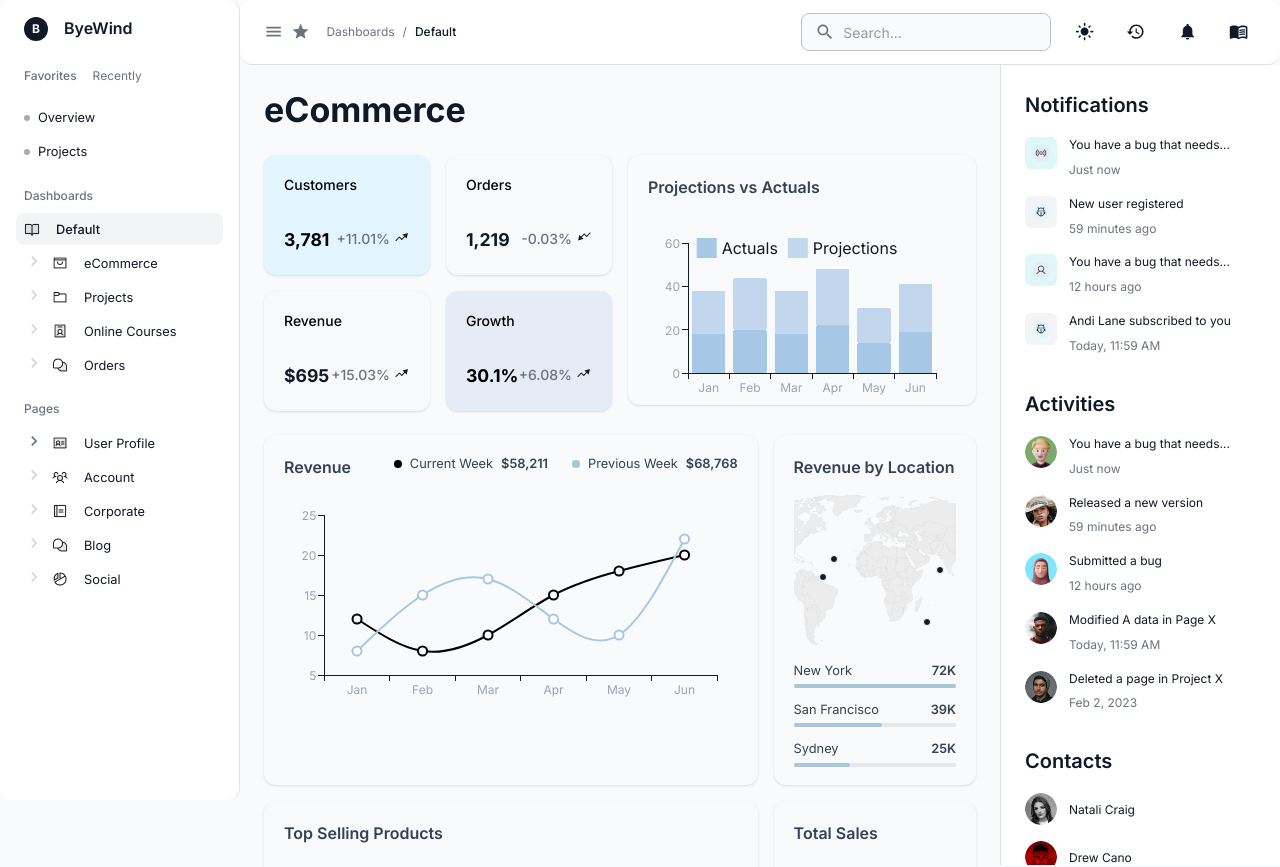
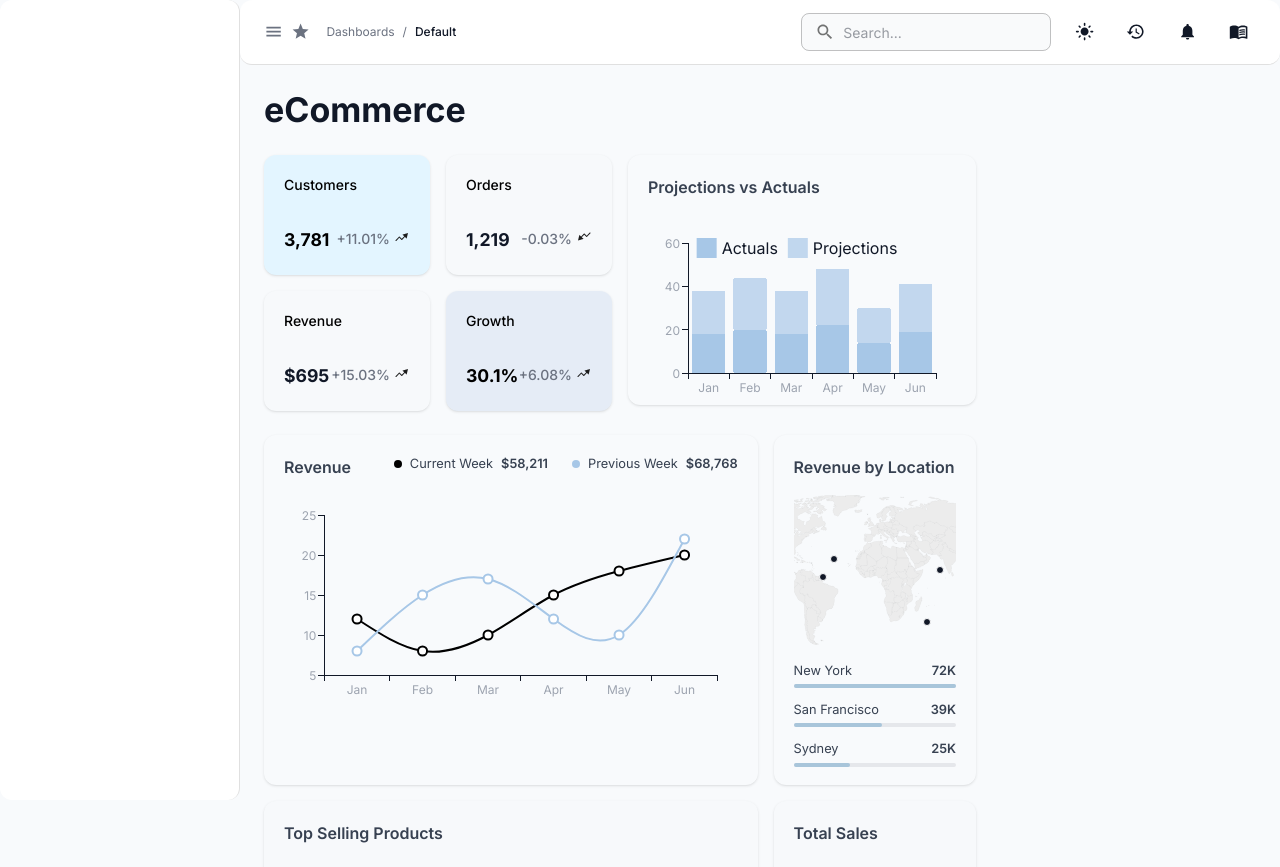
Before and after one commit to Sandeep1908/juspay-assignment, a React (Create React App) app: page / in a window 1280 px wide. Shown: the top 867 px of the page. Built offline with nearby package versions, Linux system fonts and the light colour scheme.

Commit message:
add more fade in animation on rightbar and leftsidebar

```diff
--- a/src/components/OrderList.js
+++ b/src/components/OrderList.js
@@ -224,7 +224,7 @@ const OrderList = () => {
           <Box sx={{
             display: 'grid',
             gridTemplateColumns: '60px 1fr 1fr 1fr 1fr 1fr 1fr',
-            py: 2,
+            // py: 2,
             px: { xs: 2, sm: 3 },
             backgroundColor: darkMode ? '#2d2d2d' : 'white',
             borderBottom: darkMode ? '1px solid #404040' : '1px solid #f3f4f6',
@@ -357,7 +357,7 @@ const OrderList = () => {
               sx={{
                 display: 'grid',
                 gridTemplateColumns: '60px 1fr 1fr 1fr 1fr 1fr 1fr',
-                py: 2.5,
+                py: 1.5,
                 px: { xs: 2, sm: 3 },
                 alignItems: 'center',
                 borderBottom: index < paginatedOrders.length - 1 ? (darkMode ? '1px solid #404040' : '1px solid #f3f4f6') : 'none',
--- a/src/components/RightSidebar.js
+++ b/src/components/RightSidebar.js
@@ -97,11 +97,12 @@ const commonTextStyle = {
   color: 'text.primary',
   mb: 0.5,
   lineHeight: 1.4,
+  fontSize:12
 };
 
 const timeTextStyle = {
   color: 'text.secondary',
-  fontSize: '0.75rem',
+  fontSize: '0.59rem',
 };
 
 const RightSidebar = () => {
@@ -121,16 +122,49 @@ const RightSidebar = () => {
         overflowY: 'auto',
         p: { xs: 2, sm: 3 },
         display: { xs: 'none', lg: 'block' },
+        animation: 'slideInRight 0.6s ease-out',
+        '@keyframes slideInRight': {
+          '0%': { transform: 'translateX(100%)', opacity: 0 },
+          '100%': { transform: 'translateX(0)', opacity: 1 },
+        },
       }}
     >
       {/* Notifications Section */}
-      <Typography variant="h6" sx={{ fontWeight: 600, mb: { xs: 1.5, sm: 2 }, color: 'text.primary', fontSize: { xs: '1rem', sm: '1.25rem' } }}>
+      <Typography
+        variant="h6"
+        sx={{
+          fontWeight: 600,
+          mb: { xs: 1.5, sm: 2 },
+          color: 'text.primary',
+          fontSize: { xs: '1rem', sm: '1.25rem' },
+          animation: 'fadeInUp 0.8s ease-out 0.2s both',
+          '@keyframes fadeInUp': {
+            '0%': { transform: 'translateY(20px)', opacity: 0 },
+            '100%': { transform: 'translateY(0)', opacity: 1 },
+          },
+        }}
+      >
         Notifications
       </Typography>
 
       <List sx={{ p: 0, mb: { xs: 3, sm: 4 } }}>
         {NOTIFICATIONS.map((notification, index) => (
-          <ListItem key={index} sx={{ p: 0, mb: 2 }}>
+          <ListItem
+            key={index}
+            sx={{
+              p: 0,
+              mb: 2,
+              animation: `fadeInUp 0.6s ease-out ${0.3 + index * 0.1}s both`,
+              '&:hover': {
+                transform: 'translateX(5px)',
+                transition: 'transform 0.2s ease',
+              },
+              '@keyframes fadeInUp': {
+                '0%': { transform: 'translateY(20px)', opacity: 0 },
+                '100%': { transform: 'translateY(0)', opacity: 1 },
+              },
+            }}
+          >
             <Box sx={{ display: 'flex', alignItems: 'flex-start', gap: 1.5, width: '100%' }}>
               <Box
                 sx={{
@@ -160,13 +194,33 @@ const RightSidebar = () => {
       </List>
 
       {/* Activities Section */}
-      <Typography variant="h6" sx={{ fontWeight: 600, mb: { xs: 1.5, sm: 2 }, color: 'text.primary', fontSize: { xs: '1rem', sm: '1.25rem' } }}>
+      <Typography
+        variant="h6"
+        sx={{
+          fontWeight: 600,
+          mb: { xs: 1.5, sm: 2 },
+          color: 'text.primary',
+          fontSize: { xs: '1rem', sm: '1.25rem' },
+          animation: 'fadeInUp 0.8s ease-out 0.8s both',
+        }}
+      >
         Activities
       </Typography>
 
       <List sx={{ p: 0, mb: { xs: 3, sm: 4 } }}>
         {ACTIVITIES.map((activity, index) => (
-          <ListItem key={index} sx={{ p: 0, mb: 2 }}>
+          <ListItem
+            key={index}
+            sx={{
+              p: 0,
+              mb: 2,
+              animation: `fadeInUp 0.6s ease-out ${0.9 + index * 0.1}s both`,
+              '&:hover': {
+                transform: 'translateX(5px)',
+                transition: 'transform 0.2s ease',
+              },
+            }}
+          >
             <Box sx={{ display: 'flex', alignItems: 'flex-start', gap: 1.5, width: '100%' }}>
               <Avatar
                 src={activity.avatar}
@@ -189,13 +243,33 @@ const RightSidebar = () => {
       </List>
 
       {/* Contacts Section */}
-      <Typography variant="h6" sx={{ fontWeight: 600, mb: { xs: 1.5, sm: 2 }, color: 'text.primary', fontSize: { xs: '1rem', sm: '1.25rem' } }}>
+      <Typography
+        variant="h6"
+        sx={{
+          fontWeight: 600,
+          mb: { xs: 1.5, sm: 2 },
+          color: 'text.primary',
+          fontSize: { xs: '1rem', sm: '1.25rem' },
+          animation: 'fadeInUp 0.8s ease-out 1.5s both',
+        }}
+      >
         Contacts
       </Typography>
 
       <List sx={{ p: 0 }}>
         {CONTACTS.map((contact, index) => (
-          <ListItem key={index} sx={{ p: 0, mb: 2 }}>
+          <ListItem
+            key={index}
+            sx={{
+              p: 0,
+              mb: 2,
+              animation: `fadeInUp 0.6s ease-out ${1.6 + index * 0.1}s both`,
+              '&:hover': {
+                transform: 'translateX(5px)',
+                transition: 'transform 0.2s ease',
+              },
+            }}
+          >
             <Box sx={{ display: 'flex', alignItems: 'center', gap: 1.5, width: '100%' }}>
               <Avatar
                 src={contact.avatar}
@@ -204,7 +278,7 @@ const RightSidebar = () => {
                   height: 32,
                 }}
               />
-              <Typography variant="body2" sx={{ fontWeight: 400, color: 'text.primary' }}>
+              <Typography variant="body2" sx={{ fontWeight: 400, color: 'text.primary',fontSize:'12px' }}>
                 {contact.name}
               </Typography>
             </Box>
--- a/src/components/Sidebar.js
+++ b/src/components/Sidebar.js
@@ -137,7 +137,8 @@ const Sidebar = ({ onMenuClick, mobileOpen, onMobileClose }) => {
               transition: 'all 0.2s cubic-bezier(0.4, 0, 0.2, 1)',
               '&:hover': {
                 backgroundColor: darkMode ? 'rgba(255,255,255,0.04)' : 'rgba(0,0,0,0.04)',
-                transform: 'translateX(4px)',
+                transform: 'translateX(4px) scale(1.02)',
+                transition: 'all 0.2s ease',
               },
               '&::before': activeItem === item.label ? {
                 content: '""',
@@ -273,9 +274,26 @@ const Sidebar = ({ onMenuClick, mobileOpen, onMobileClose }) => {
   );
 
   const drawer = (
-    <Box sx={{ p: { xs: 2, md: 2 } }}>
+    <Box sx={{
+      p: { xs: 2, md: 2 },
+      animation: 'slideInLeft 0.6s ease-out',
+      '@keyframes slideInLeft': {
+        '0%': { transform: 'translateX(-100%)', opacity: 0 },
+        '100%': { transform: 'translateX(0)', opacity: 1 },
+      },
+    }}>
       {/* Logo */}
-      <Box sx={{ display: 'flex', alignItems: 'center', mb: 3, px: 1 }}>
+      <Box sx={{
+        display: 'flex',
+        alignItems: 'center',
+        mb: 3,
+        px: 1,
+        animation: 'fadeInUp 0.8s ease-out 0.2s both',
+        '@keyframes fadeInUp': {
+          '0%': { transform: 'translateY(20px)', opacity: 0 },
+          '100%': { transform: 'translateY(0)', opacity: 1 },
+        },
+      }}>
         <Avatar
           sx={{
             width: { xs: 28, md: 24 },
@@ -294,7 +312,10 @@ const Sidebar = ({ onMenuClick, mobileOpen, onMobileClose }) => {
       </Box>
 
         {/* Favorites Section */}
-        <Box sx={{ mb: 2 }}>
+        <Box sx={{
+          mb: 2,
+          animation: 'fadeInUp 0.8s ease-out 0.4s both',
+        }}>
           <Box sx={{ display: 'flex', gap: 2, mb: 2, px: 1 }}>
             <Typography
               variant="caption"
@@ -323,7 +344,10 @@ const Sidebar = ({ onMenuClick, mobileOpen, onMobileClose }) => {
         </Box>
 
         {/* Dashboards Section */}
-        <Box sx={{ mb: 2 }}>
+        <Box sx={{
+          mb: 2,
+          animation: 'fadeInUp 0.8s ease-out 0.8s both',
+        }}>
           <Typography
             variant="caption"
             sx={{
@@ -343,7 +367,9 @@ const Sidebar = ({ onMenuClick, mobileOpen, onMobileClose }) => {
         </Box>
 
         {/* Pages Section */}
-        <Box>
+        <Box sx={{
+          animation: 'fadeInUp 0.8s ease-out 1.2s both',
+        }}>
           <Typography
             variant="caption"
             sx={{
```
